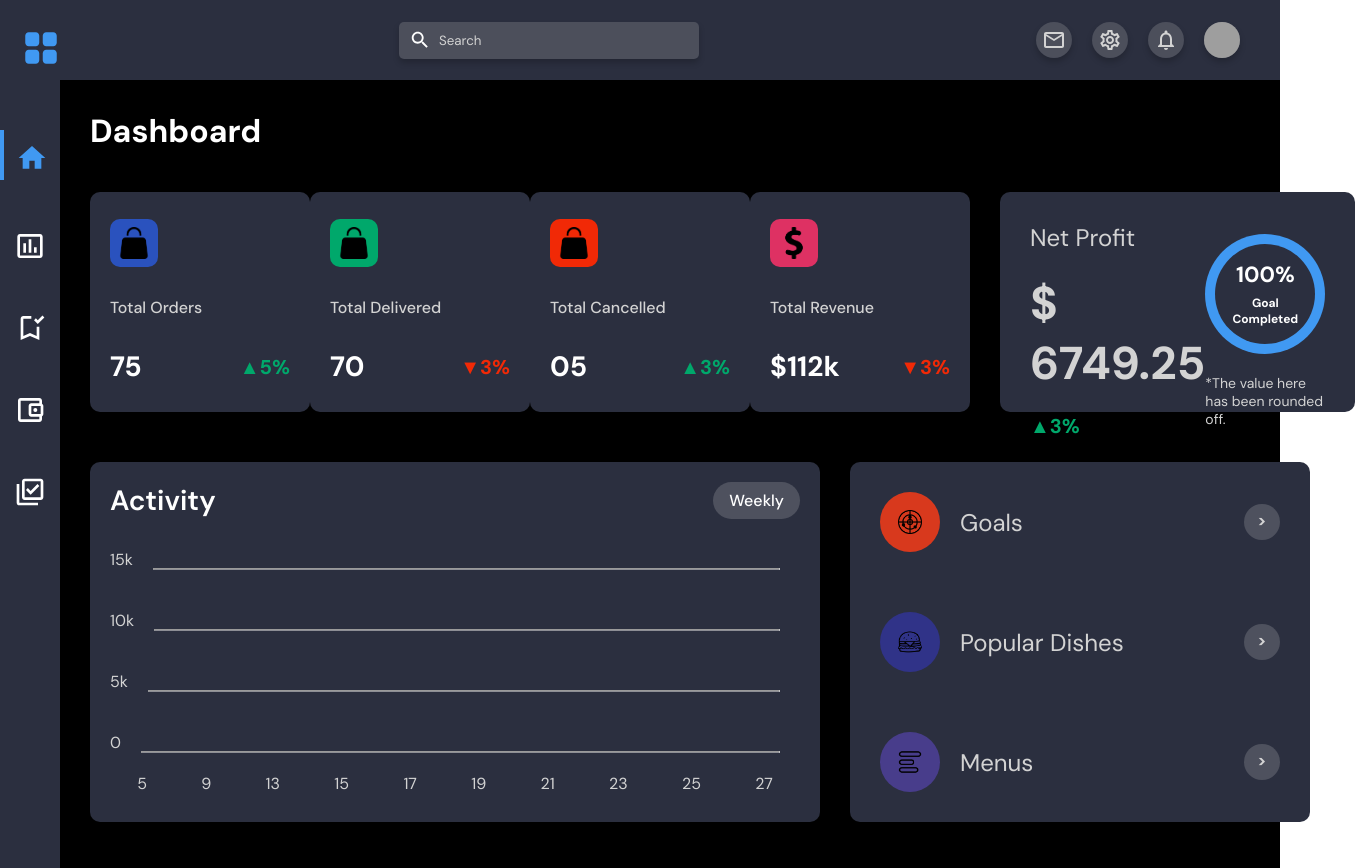
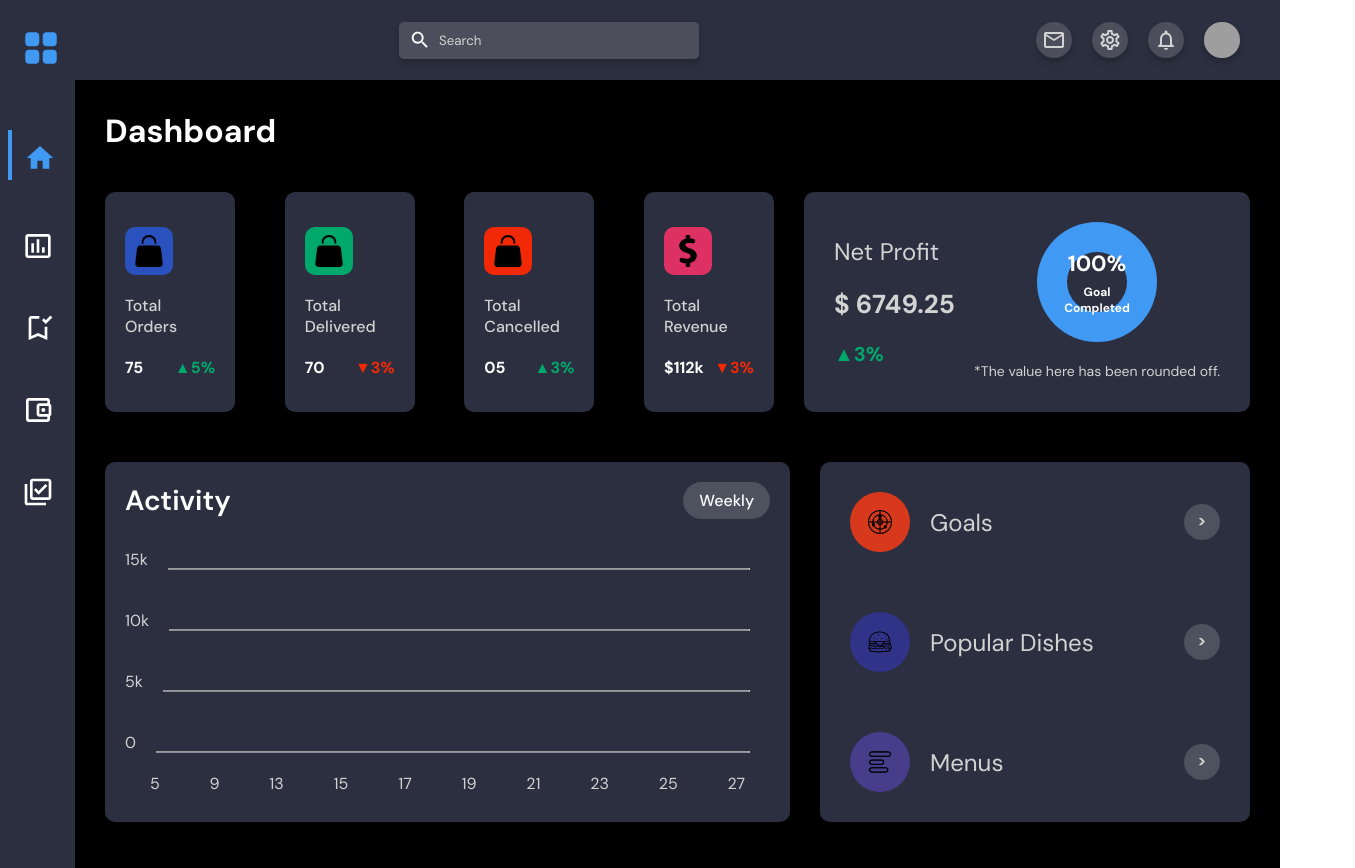
Before and after one commit to yogeshyogi634/Web-Development-Assignment, a React (Vite) app: page / in a window 1280 px wide. Shown: the top 868 px of the page, 1355 px wide, since content can reach past the window. Built offline with nearby package versions, Linux system fonts and the light colour scheme; grey boxes are pictures that could not be loaded.

Commit message:
files added

```diff
--- a/src/App.jsx
+++ b/src/App.jsx
@@ -10,7 +10,8 @@ function App() {
       <Navbar />
       <section>
         <Sidebar />
-        <div style={{ width: "100%", padding: "30px" }}>
+        {/* <div style={{ width: "100%", padding: "30px" }}> */}
+        <div className="mainSections">
           <Heading />
           <MainSections />
         </div>
--- a/src/App.scss
+++ b/src/App.scss
@@ -17,7 +17,42 @@ a {
 
 section {
   display: flex;
+
   background-color: black;
+}
+
+.mainSections {
+  width: 100%;
+  padding: 30px;
+
+  @media screen and (max-width: 738px) {
+    width: 80%;
+    padding: 12px;
+  }
+}
+
+@mixin mobile {
+  @media (max-width: 738px) {
+    @content;
+  }
+}
+
+@mixin tablet {
+  @media (max-width: 1024px) {
+    @content;
+  }
+}
+
+@mixin desktop {
+  @media (max-width: 1366px) {
+    @content;
+  }
+}
+
+@mixin biggerDesktop {
+  @media (max-width: 1600px) {
+    @content;
+  }
 }
 
 /* The entire scrollbar */
--- a/src/components/bottomSection/BottomSection.jsx
+++ b/src/components/bottomSection/BottomSection.jsx
@@ -45,7 +45,7 @@ const BottomSection = () => {
           <div className="rightWrapper">
             <h1>Customer's Feedback</h1>
             {customers.map((customer) => (
-              <div className="rightContainer">
+              <div className="rightContainer" key={customer.id}>
                 <div className="rightImgtext">
                   <div className="imgText">
                     <img src={customer.img} alt="" />
--- a/src/components/bottomSection/bottomsection.scss
+++ b/src/components/bottomSection/bottomsection.scss
@@ -1,13 +1,23 @@
+@import "../../App.scss";
+
 .bottomsection {
   width: 100%;
   // background-color: #2b2f3f;
-  // height: 560px;
 
   .wrapper {
     display: flex;
     align-items: center;
     justify-content: space-between;
     gap: 30px;
+
+    @include tablet {
+      flex-direction: column;
+    }
+    @include mobile {
+      height: 400px;
+      flex-direction: column;
+      align-items: flex-start;
+    }
 
     .left {
       height: 460px;
@@ -18,6 +28,13 @@
       display: flex;
       flex-direction: column;
       gap: 20px;
+
+      @include tablet {
+        width: 100%;
+      }
+      @include mobile {
+        display: none;
+      }
 
       h1 {
         color: lightgray;
@@ -74,10 +91,18 @@
       padding: 20px;
       overflow-y: scroll;
 
+      @include tablet {
+        width: 100%;
+      }
+      @include mobile {
+        width: 100%;
+      }
+
       .rightWrapper {
         display: flex;
         flex-direction: column;
         gap: 20px;
+
         h1 {
           color: lightgray;
         }
--- a/src/components/mainSections.jsx/mainsections.scss
+++ b/src/components/mainSections.jsx/mainsections.scss
@@ -4,5 +4,6 @@
   // background-color: red;
   display: flex;
   flex-direction: column;
+  justify-content: center;
   gap: 50px;
 }
--- a/src/components/middleSection/middlesection.scss
+++ b/src/components/middleSection/middlesection.scss
@@ -1,19 +1,34 @@
+@import "../../App.scss";
+
 .middlesection {
   width: 100%;
-  // background-color: #2b2f3f;
-  height: 360px;
 
   .wrapper {
     display: flex;
     align-items: center;
     justify-content: space-between;
     gap: 30px;
+
+    @include tablet {
+      flex-direction: column;
+    }
+    @include mobile {
+      flex-direction: column;
+    }
+
     .left {
       padding: 20px;
       height: 360px;
       flex: 3;
       background-color: #2b2f3f;
       border-radius: 10px;
+
+      @include tablet {
+        width: 100%;
+      }
+      @include mobile {
+        width: 100%;
+      }
 
       .top {
         display: flex;
@@ -25,6 +40,10 @@
           font-size: 28px;
           font-weight: 600;
           color: white;
+
+          @include mobile {
+            font-size: 18px;
+          }
         }
 
         button {
@@ -42,6 +61,43 @@
         display: flex;
         flex-direction: column;
         gap: 40px;
+
+        @include mobile {
+          gap: 20px;
+        }
+        .graph {
+          display: flex;
+          align-items: flex-end;
+
+          p {
+            font-size: 16px;
+            color: lightgray;
+
+            @include mobile {
+              font-size: 14px;
+            }
+          }
+
+          hr {
+            border-bottom: 0.2px solid rgba(211, 211, 211, 0.585);
+            width: 100%;
+            margin: 0 20px;
+
+            @include mobile {
+              margin: 0 10px;
+            }
+          }
+        }
+      }
+      .graphWrapper {
+        display: flex;
+        flex-direction: column;
+        gap: 20px;
+        margin-top: 40px;
+
+        @include mobile {
+          margin-top: 20px;
+        }
         .graph {
           display: flex;
           align-items: flex-end;
@@ -54,26 +110,10 @@
             border-bottom: 0.2px solid rgba(211, 211, 211, 0.585);
             width: 100%;
             margin: 0 20px;
-          }
-        }
-      }
-      .graphWrapper {
-        display: flex;
-        flex-direction: column;
-        gap: 20px;
-        margin-top: 40px;
-        .graph {
-          display: flex;
-          align-items: flex-end;
-          p {
-            font-size: 16px;
-            color: lightgray;
-          }
 
-          hr {
-            border-bottom: 0.2px solid rgba(211, 211, 211, 0.585);
-            width: 100%;
-            margin: 0 20px;
+            @include mobile {
+              margin: 0 10px;
+            }
           }
         }
 
@@ -85,6 +125,10 @@
           span {
             font-size: 16px;
             color: lightgray;
+
+            @include mobile {
+              font-size: 14px;
+            }
           }
         }
       }
@@ -99,16 +143,28 @@
       flex-direction: column;
       justify-content: center;
 
+      @include tablet {
+        width: 100%;
+      }
+      @include mobile {
+        width: 100%;
+      }
+
       .rightContainer {
         padding: 30px;
         display: flex;
         align-items: center;
         justify-content: space-between;
 
+        @include mobile {
+          padding: 20px;
+        }
+
         .rightImgText {
           display: flex;
           align-items: center;
           gap: 20px;
+
           .rightImg1 {
             width: 60px;
             height: 60px;
@@ -151,6 +207,10 @@
           p {
             font-size: 24px;
             color: lightgray;
+
+            @include mobile {
+              font-size: 16px;
+            }
           }
         }
 
@@ -169,7 +229,6 @@
             height: 24px;
             color: lightgray;
             font-weight: 700;
-            // font-size: 32px;
           }
         }
       }
--- a/src/components/navbar/navbar.scss
+++ b/src/components/navbar/navbar.scss
@@ -1,3 +1,5 @@
+@import "../../App.scss";
+
 .navbar {
   width: 100%;
   height: 80px;
@@ -18,6 +20,10 @@
   .search {
     display: flex;
     align-items: center;
+
+    @include tablet {
+      display: none;
+    }
 
     input {
       width: 300px;
--- a/src/components/topSection/topsection.scss
+++ b/src/components/topSection/topsection.scss
@@ -1,7 +1,8 @@
+@import "../../App.scss";
+
 .topsection {
   width: 100%;
   // background-color: #2b2f3f;
-  height: 220px;
 
   .wrapper {
     width: 100%;
@@ -10,6 +11,13 @@
     justify-content: space-between;
     gap: 30px;
     padding: 0;
+
+    @include mobile {
+      flex-direction: column;
+    }
+    @include tablet {
+      flex-direction: column;
+    }
   }
 
   .left {
@@ -17,6 +25,16 @@
     display: flex;
     align-items: center;
     justify-content: space-between;
+    gap: 10px;
+
+    @include tablet {
+      width: 100%;
+    }
+    @include mobile {
+      width: 100%;
+      flex-wrap: wrap;
+      gap: 30px;
+    }
 
     .box,
     .box1,
@@ -31,6 +49,27 @@
       justify-content: center;
       padding: 20px;
       gap: 30px;
+
+      @include biggerDesktop {
+        width: 170px;
+        height: 220px;
+        gap: 20px;
+      }
+      @include desktop {
+        width: 130px;
+        height: 220px;
+        gap: 20px;
+      }
+      @include tablet {
+        width: 150px;
+        height: 220px;
+        gap: 20px;
+      }
+      @include mobile {
+        width: 100%;
+        height: 200px;
+        gap: 20px;
+      }
 
       .boxImg {
         position: relative;
@@ -108,16 +147,28 @@
         h1 {
           font-size: 28px;
           color: white;
+
+          @include desktop {
+            font-size: 16px;
+          }
         }
 
         .boxInc {
           font-size: 20px;
           color: #00a86b;
+
+          @include desktop {
+            font-size: 16px;
+          }
         }
 
         .boxDec {
           font-size: 20px;
           color: rgb(241, 41, 6);
+
+          @include desktop {
+            font-size: 16px;
+          }
         }
       }
     }
@@ -129,31 +180,66 @@
     height: 220px;
     border-radius: 10px;
 
+    @include tablet {
+      width: 100%;
+    }
+    @include mobile {
+      width: 100%;
+    }
+
     .rightWrapper {
       padding: 30px;
       display: flex;
       align-items: center;
       justify-content: space-between;
 
+      @include mobile {
+        padding: 10px;
+      }
+
       .leftSide {
         display: flex;
         flex-direction: column;
         gap: 20px;
 
+        @include mobile {
+          flex: 1;
+        }
+
         p {
           font-size: 24px;
           color: lightgray;
+
+          @include mobile {
+            font-size: 16px;
+          }
         }
 
         h1 {
           font-size: 46px;
           color: lightgray;
           font-weight: 700;
+
+          @include biggerDesktop {
+            font-size: 32px;
+          }
+
+          @include desktop {
+            font-size: 26px;
+          }
+
+          @include mobile {
+            font-size: 14px;
+          }
         }
 
         h4 {
           font-size: 20px;
           color: #00a86b;
+
+          @include mobile {
+            font-size: 16px;
+          }
         }
       }
     }
@@ -163,6 +249,11 @@
       flex-direction: column;
       align-items: center;
       gap: 20px;
+
+      @include mobile {
+        flex: 1;
+        height: 200px;
+      }
 
       .circle {
         width: 120px;
@@ -174,9 +265,18 @@
         justify-content: center;
         position: relative;
 
+        @include tablet {
+          width: 120px;
+          height: 120px;
+        }
+        @include mobile {
+          width: 120px;
+          height: 120px;
+        }
+
         .innerCircle {
-          width: 100px;
-          height: 100px;
+          width: 60px;
+          height: 60px;
           border-radius: 50%;
           background-color: #2b2f3f;
           position: absolute;
@@ -190,8 +290,20 @@
           font-weight: 700;
           text-align: center;
 
+          @include tablet {
+            width: 100px;
+            height: 100px;
+          }
+          @include mobile {
+            width: 100px;
+            height: 100px;
+          }
+
           :first-child {
             font-size: 22px;
+          }
+          :nth-child(2) {
+            font-size: 12px;
           }
         }
       }
@@ -199,6 +311,7 @@
       .text {
         color: lightgray;
         font-size: 14px;
+        text-align: center;
       }
     }
   }
```
